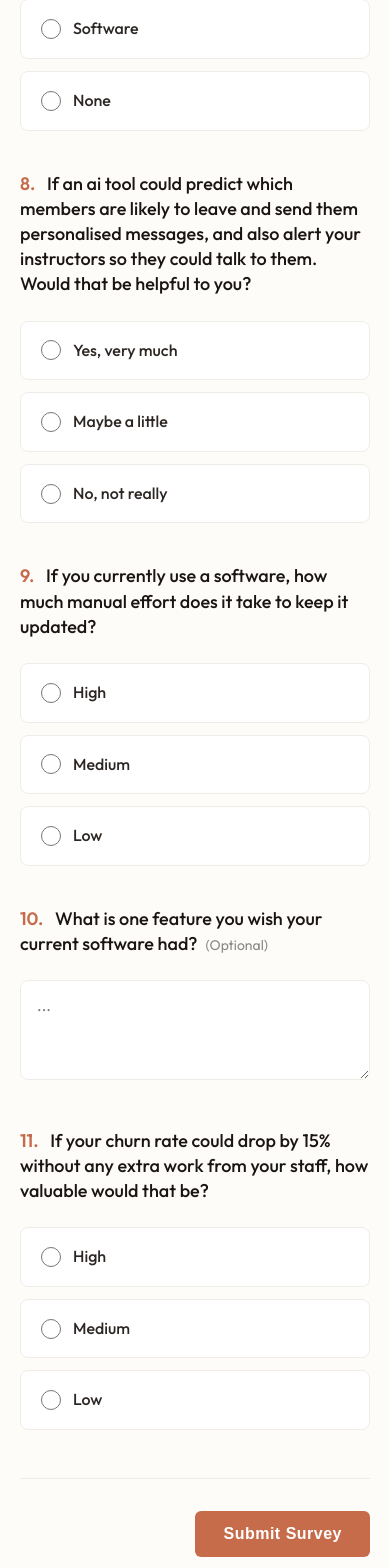
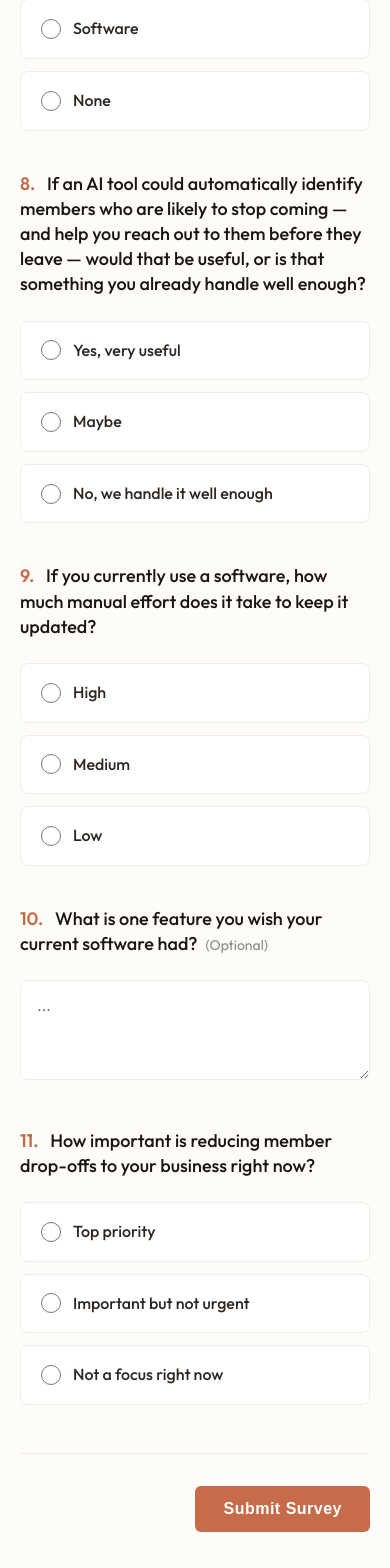
Before and after one commit to mystateofart-max/Flor-Survey, a Next.js app: page / in a window 390 px wide. Shown: the part 2994-4562 px from the top of the page. Built offline with nearby package versions, Linux system fonts and the light colour scheme; no server answers; the database is empty.

Commit message:
De-bias Q8 and Q11: remove leading framing, add face-saving options for phone interviews

```diff
--- a/components/SurveyForm.js
+++ b/components/SurveyForm.js
@@ -113,8 +113,8 @@ const questions = [
   {
     id: 'q_feature_help',
     en: {
-      text: 'If an ai tool could predict which members are likely to leave and send them personalised messages, and also alert your instructors so they could talk to them. Would that be helpful to you?',
-      options: ['Yes, very much', 'Maybe a little', 'No, not really']
+      text: 'If an AI tool could automatically identify members who are likely to stop coming — and help you reach out to them before they leave — would that be useful, or is that something you already handle well enough?',
+      options: ['Yes, very useful', 'Maybe', 'No, we handle it well enough']
     },
     bn: {
       text: 'যদি একটা AI টুল আগে থেকে অনুমান করতে পারে কোন মেম্বাররা আসা বন্ধ করতে পারে - তাদেরকে পার্সোনালাইজড মেসেজ পাঠায় এবং সাথে সাথে আপনার ট্রেইনারদেরও সতর্ক করে যাতে তারা তাদের সঙ্গে কথা বলতে পারেন — এটি কি আপনার জন্য উপকারী হবে?',
@@ -148,12 +148,12 @@ const questions = [
   {
     id: 'q_churn_drop_rating',
     en: {
-      text: 'If your churn rate could drop by 15% without any extra work from your staff, how valuable would that be?',
-      options: ['High', 'Medium', 'Low']
+      text: 'How important is reducing member drop-offs to your business right now?',
+      options: ['Top priority', 'Important but not urgent', 'Not a focus right now']
     },
     bn: {
-      text: 'কর্মীদের বাড়তি কোনো কাজ ছাড়াই যদি মেম্বার ড্রপ-আউট ১৫% কমিয়ে আনা যায়, তবে আপনার কাছে এই সুবিধাটির গুরুত্ব কতটা?',
-      options: ['বেশি', 'মাঝারি', 'কম']
+      text: 'মেম্বার ড্রপ-আউট কমানো এই মুহূর্তে আপনার ব্যবসার জন্য কতটা গুরুত্বপূর্ণ?',
+      options: ['সর্বোচ্চ অগ্রাধিকার', 'গুরুত্বপূর্ণ তবে জরুরি নয়', 'এখন ফোকাসে নেই']
     }
   }
 ];
```
Also changed, not shown: 1 other file (tests, documents, lock files or other folders).
